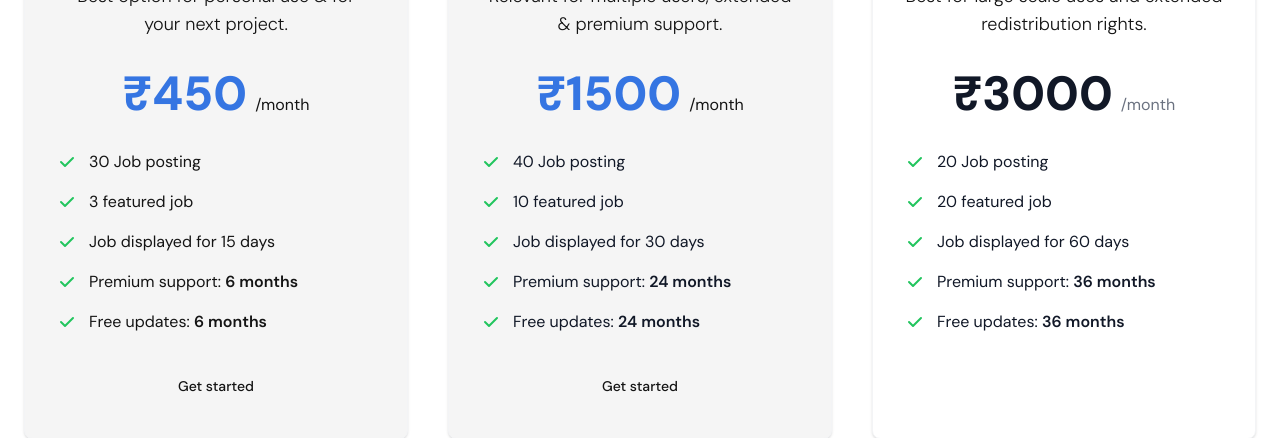
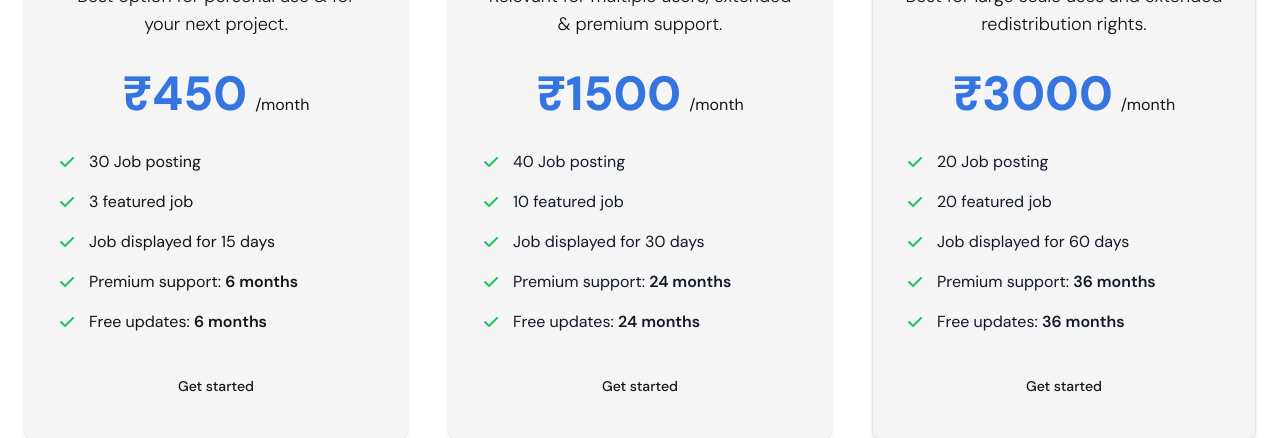
Before and after one commit to Abilash-Nambi/JOB-TALK, a React (Vite) app in the folder client/: page /pricing in a window 1280 px wide. Shown: the part 375-813 px from the top of the page. Built offline with nearby package versions, Linux system fonts and the light colour scheme; no server answers.

Commit message:
prce page updated

```diff
--- a/client/src/Pages/PricingPage.jsx
+++ b/client/src/Pages/PricingPage.jsx
@@ -225,7 +225,7 @@ const PricingPage = () => {
               </a>
             </div>
 
-            <div className="flex flex-col p-6 mx-auto max-w-lg text-center text-gray-900 bg-white rounded-lg border border-gray-100 shadow dark:border-gray-600 xl:p-8  ">
+            <div className="flex flex-col p-6 mx-auto max-w-lg text-center text-gray-900 bg-[#f5f5f5] rounded-lg border  shadow dark:border-gray-600 xl:p-8  ">
               <h3 className="mb-4 text-2xl font-semibold text-blue">
                 Extended
               </h3>
@@ -233,8 +233,10 @@ const PricingPage = () => {
                 Best for large scale uses and extended redistribution rights.
               </p>
               <div className="flex justify-center items-baseline my-8">
-                <span className="mr-2 text-5xl font-extrabold">₹3000</span>
-                <span className="text-gray-500 dark:text-gray-400">/month</span>
+                <span className="mr-2 text-5xl font-extrabold text-blue">
+                  ₹3000
+                </span>
+                <span className="text-primary">/month</span>
               </div>
 
               <ul role="list" className="mb-8 space-y-4 text-left">
@@ -322,7 +324,7 @@ const PricingPage = () => {
               </ul>
               <a
                 href="#"
-                className="text-white bg-primary-600 hover:bg-primary-700 focus:ring-4 focus:ring-primary-200 font-medium rounded-lg text-sm px-5 py-2.5 text-center dark:text-white  dark:focus:ring-primary-900"
+                className="text-primary bg-primary-600 hover:bg-primary-700 focus:ring-4 focus:ring-primary-200 font-medium rounded-lg text-sm px-5 py-2.5 text-center "
               >
                 Get started
               </a>
```
